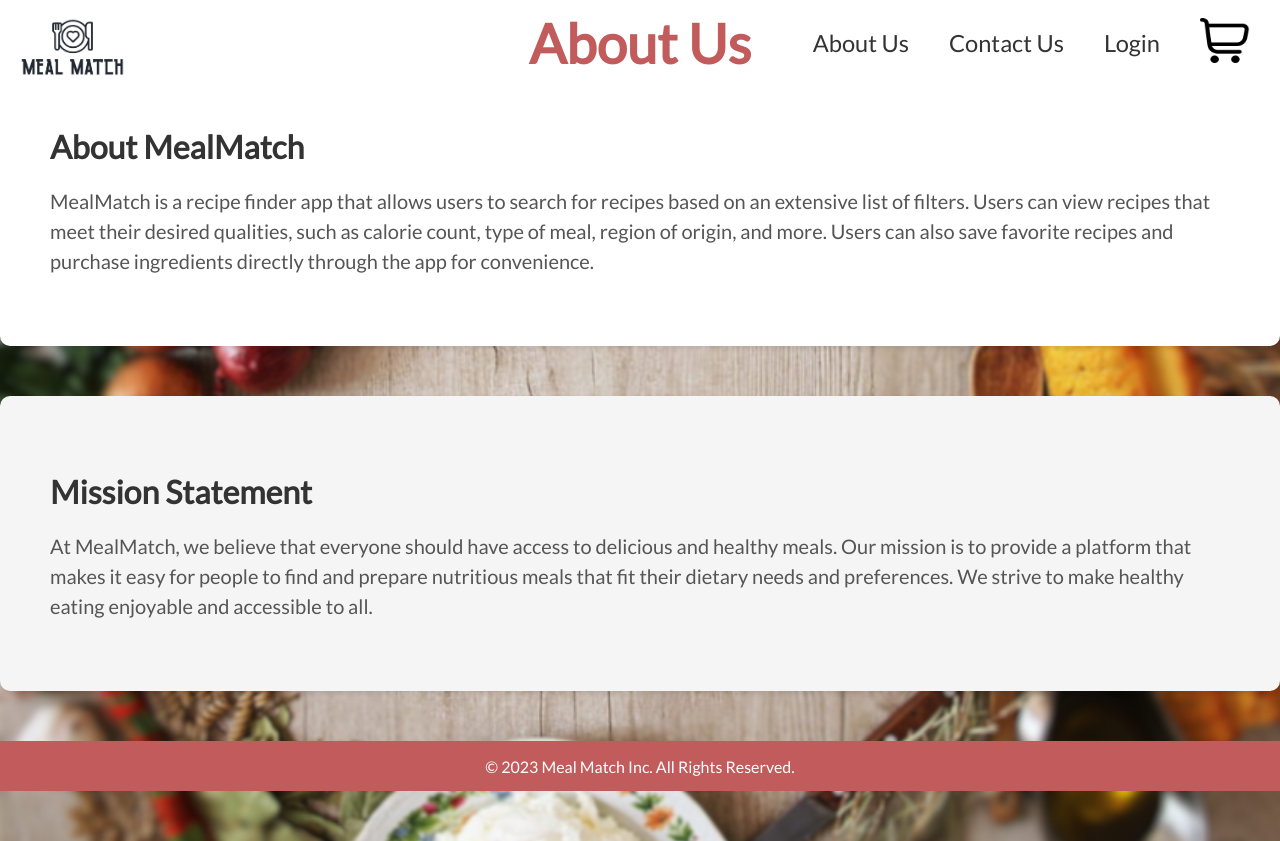
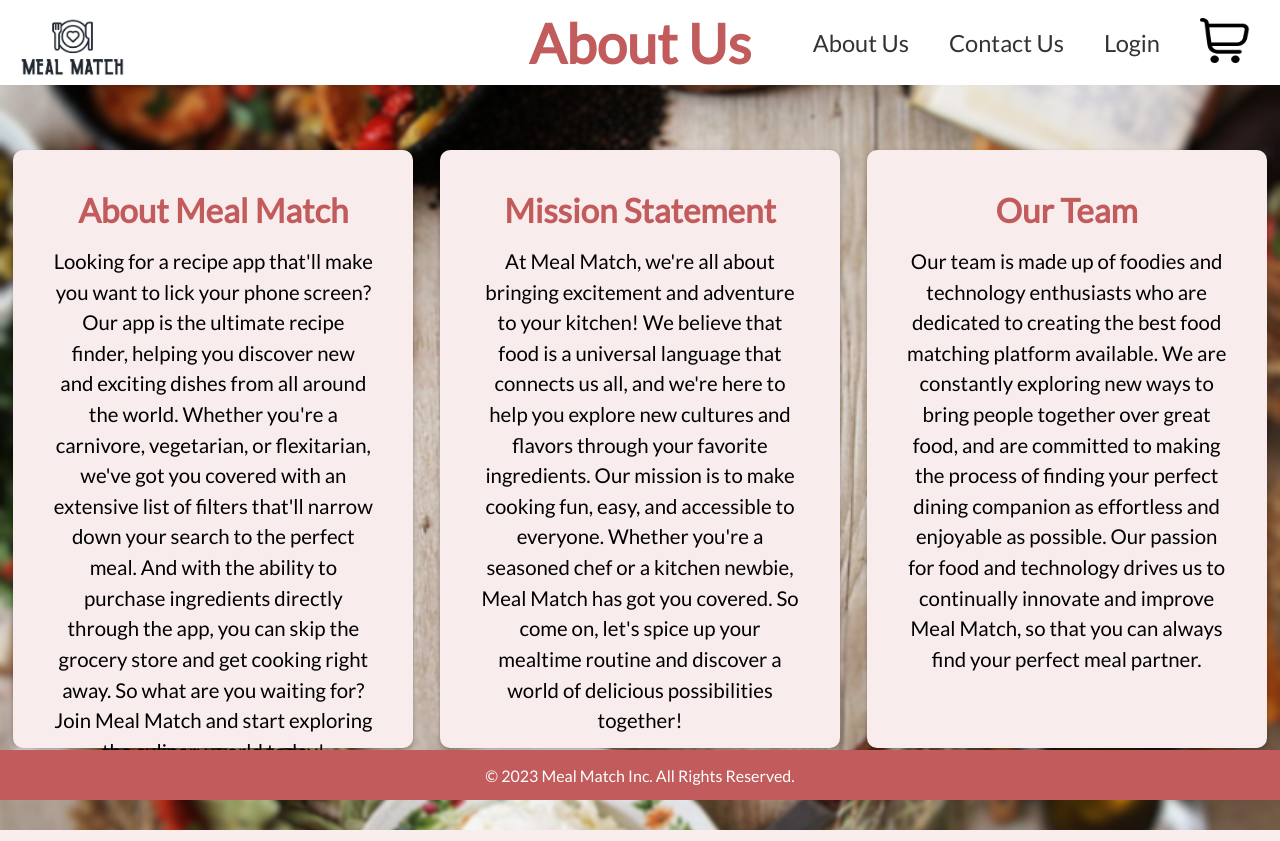
Before and after one commit to SaajidKI/CS20-Final-Project, a PHP site: page /AboutPage.html in a window 1280 px wide. Run offline with PHP 8.4, Linux system fonts and the light colour scheme.

Commit message:
finished about page

```diff
--- a/AboutPage.css
+++ b/AboutPage.css
@@ -1,39 +1,76 @@
-.about_section {
-  background-color: #fff;
-  padding: 50px;
-  margin: 50px 0;
-  border-radius: 10px;
-  box-shadow: 0 2px 5px rgba(0, 0, 0, 0.1);
+.container {
+  height: 70px;
 }
 
-.about_section h2 {
-  color: #333;
-  font-size: 32px;
-  margin-bottom: 20px;
+main {
+  display: flex;
+  flex-direction: column;
+  justify-content: center;
+  align-items: center;
 }
 
-.about_section p {
-  font-size: 20px;
-  line-height: 1.5;
-  color: #555;
+h1 {
+  color: #c25b5b;
+  font-size: calc(16px + 3vw);
+  font-weight: 1000;
 }
 
-.mission_section {
-  background-color: #f5f5f5;
-  padding: 50px;
-  margin: 50px 0;
-  border-radius: 10px;
-  box-shadow: 0 2px 5px rgba(0, 0, 0, 0.1);
+.card_container {
+  display: flex;
+  flex-direction: column;
+  margin-top: 150px;
+  margin-bottom: 2rem;
 }
 
-.mission_section h2 {
-  color: #333;
-  font-size: 32px;
-  margin-bottom: 20px;
+.card {
+  background-color: #f8ecec;
+  border-radius: 10px;
+  box-shadow: 0px 2px 4px #00000040;
+  padding: 1.5rem;
+  margin-bottom: 30px;
+  width: 90%;
+  max-width: 600px;
+  max-height: 550px;
+  text-align: center;
 }
 
-.mission_section p {
-  font-size: 20px;
+.card h3 {
+  color: #c25b5b;
+  font-size: calc(14px + 1vw);
+  margin-top: 1rem;
+  margin-bottom: 0.5rem;
+}
+
+.card p {
+  font-size: calc(14px + 0.15vw);
   line-height: 1.5;
-  color: #555;
+  margin-bottom: 0;
+  margin: 1rem;
 }
+
+@media screen and (min-width: 1200px) {
+  h1 {
+    font-size: calc(24px + 2vw);
+  }
+
+  .card_container {
+    flex-direction: row;
+    justify-content: space-around;
+    margin-top: 150px;
+  }
+
+  .card {
+    margin-bottom: 0;
+    width: 27.5%;
+    max-width: none;
+  }
+
+  .card h3 {
+    font-size: calc(14px + 1.5vw);
+    margin-bottom: 10px;
+  }
+
+  .card p {
+    font-size: calc(14px + 0.5vw);
+  }
+}
--- a/AboutPage.html
+++ b/AboutPage.html
@@ -6,7 +6,13 @@
     <link rel="stylesheet" type="text/css" href="AboutPage.css" />
     <link rel="stylesheet" type="text/css" href="header.css" />
     <title>About Us | Meal Match</title>
+    <style>
+      footer {
+        position: fixed;
+      }
+    </style>
   </head>
+
   <body>
     <div class="container">
       <a href="HomePage.html">
@@ -23,27 +29,52 @@
       </div>
     </div>
 
-    <div class="about_section">
-      <h2>About MealMatch</h2>
+    <main>
+      <div>
+        <div class="card_container">
+          <div class="card">
+            <h3>About Meal Match</h3>
             <p>
-        MealMatch is a recipe finder app that allows users to search for recipes
-        based on an extensive list of filters. Users can view recipes that meet
-        their desired qualities, such as calorie count, type of meal, region of
-        origin, and more. Users can also save favorite recipes and purchase
-        ingredients directly through the app for convenience.
+              Looking for a recipe app that'll make you want to lick your phone
+              screen? Our app is the ultimate recipe finder, helping you
+              discover new and exciting dishes from all around the world.
+              Whether you're a carnivore, vegetarian, or flexitarian, we've got
+              you covered with an extensive list of filters that'll narrow down
+              your search to the perfect meal. And with the ability to purchase
+              ingredients directly through the app, you can skip the grocery
+              store and get cooking right away. So what are you waiting for?
+              Join Meal Match and start exploring the culinary world today!
             </p>
           </div>
-
-    <div class="mission_section">
-      <h2>Mission Statement</h2>
+          <div class="card">
+            <h3>Mission Statement</h3>
             <p>
-        At MealMatch, we believe that everyone should have access to delicious
-        and healthy meals. Our mission is to provide a platform that makes it
-        easy for people to find and prepare nutritious meals that fit their
-        dietary needs and preferences. We strive to make healthy eating
-        enjoyable and accessible to all.
+              At Meal Match, we're all about bringing excitement and adventure
+              to your kitchen! We believe that food is a universal language that
+              connects us all, and we're here to help you explore new cultures
+              and flavors through your favorite ingredients. Our mission is to
+              make cooking fun, easy, and accessible to everyone. Whether you're
+              a seasoned chef or a kitchen newbie, Meal Match has got you
+              covered. So come on, let's spice up your mealtime routine and
+              discover a world of delicious possibilities together!
             </p>
           </div>
+          <div class="card">
+            <h3>Our Team</h3>
+            <p>
+              Our team is made up of foodies and technology enthusiasts who are
+              dedicated to creating the best food matching platform available.
+              We are constantly exploring new ways to bring people together over
+              great food, and are committed to making the process of finding
+              your perfect dining companion as effortless and enjoyable as
+              possible. Our passion for food and technology drives us to
+              continually innovate and improve Meal Match, so that you can
+              always find your perfect meal partner.
+            </p>
+          </div>
+        </div>
+      </div>
+    </main>
   </body>
 
   <footer>
```
Lines whose indentation alone changed are shown as unchanged.
